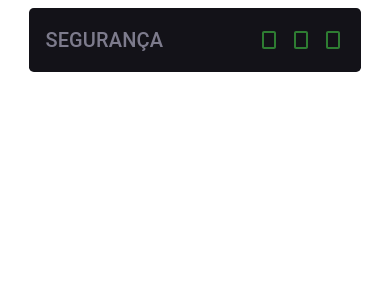
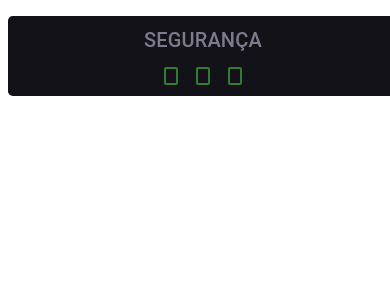
Before and after one commit to Ledelara/password-generator, a Next.js app: page /Generator/components/Strength/Strength in a window 390 px wide. Shown: the top 300 px of the page. Built offline with nearby package versions, Linux system fonts and the light colour scheme.

Commit message:
:lipstick: Style: adicionando responsividade para o componente Strength

```diff
--- a/src/pages/Generator/components/Strength/Strength.tsx
+++ b/src/pages/Generator/components/Strength/Strength.tsx
@@ -1,5 +1,5 @@
 import { CropPortraitOutlined } from '@mui/icons-material'
-import { Box, Typography } from '@mui/material'
+import { Box, Typography, useMediaQuery, useTheme } from '@mui/material'
 import React from 'react'
 
 type StrengthProps = {
@@ -10,6 +10,9 @@ const Strength = (props: StrengthProps) => {
     const { strength } = props
     const color = strength === 'low' ? 'error' : strength === 'medium' ? 'warning' : 'success'
 
+    const theme = useTheme()
+    const isSmallScreen = useMediaQuery(theme.breakpoints.down('sm'))
+
     return (
         <Box
             mt={2}
@@ -17,19 +20,21 @@ const Strength = (props: StrengthProps) => {
                 display: 'flex',
                 justifyContent: 'space-between',
                 alignItems: 'center',
-                width: '80%',
-                margin: '0 auto',
-                padding: '1rem',
+                width: isSmallScreen ? '100%' : '80%',
+                padding: isSmallScreen ? '0.5rem' : '1rem',
                 backgroundColor: '#131218',
                 borderRadius: '0.3rem',
+                flexDirection: isSmallScreen ? 'column' : 'row',
             }}
         >
             <Typography
                 variant="h6"
                 sx={{
-                    textTransform: 'uppercase'
+                    textTransform: 'uppercase',
+                    textAlign: isSmallScreen ? 'center' : 'left',
+                    marginBottom: isSmallScreen ? '0.5rem' : '0',
                 }}
-                color= '#7D7B8C'
+                color='#7D7B8C'
             >
                 Segurança
             </Typography>
```
